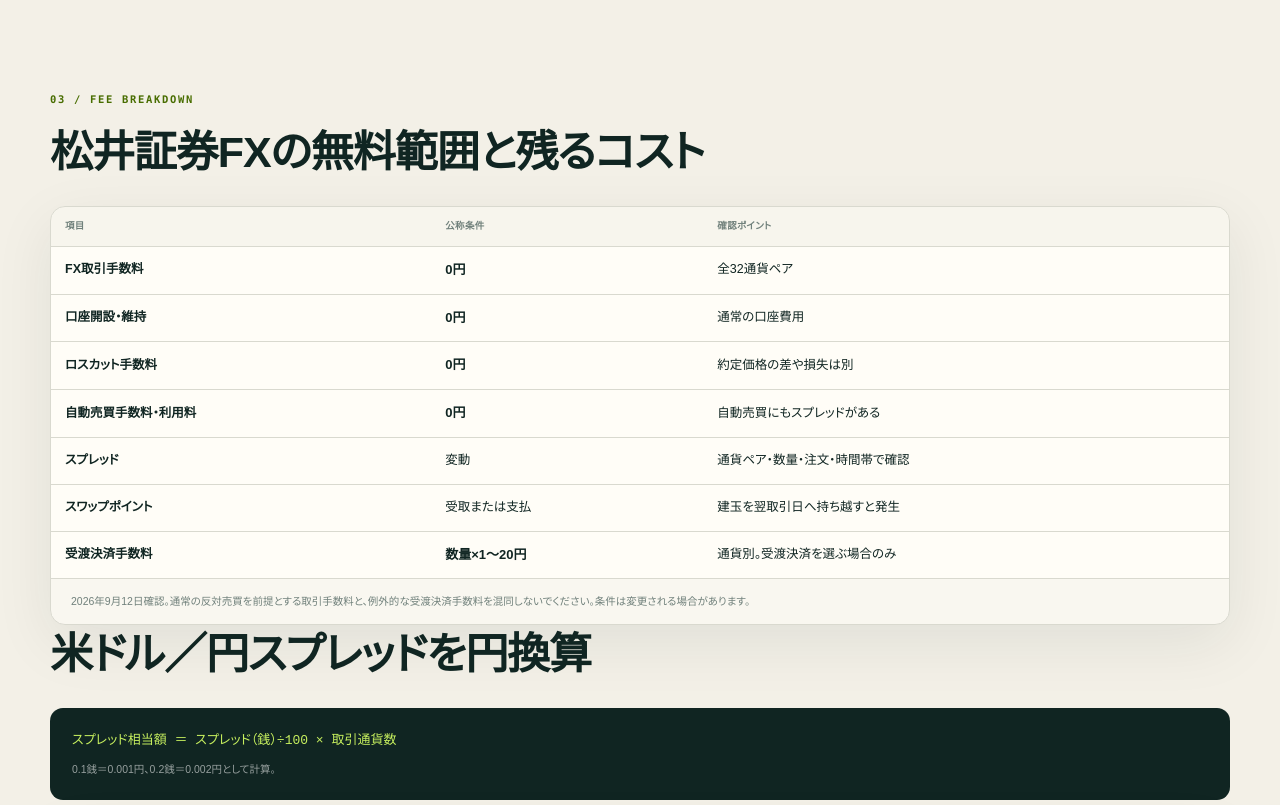
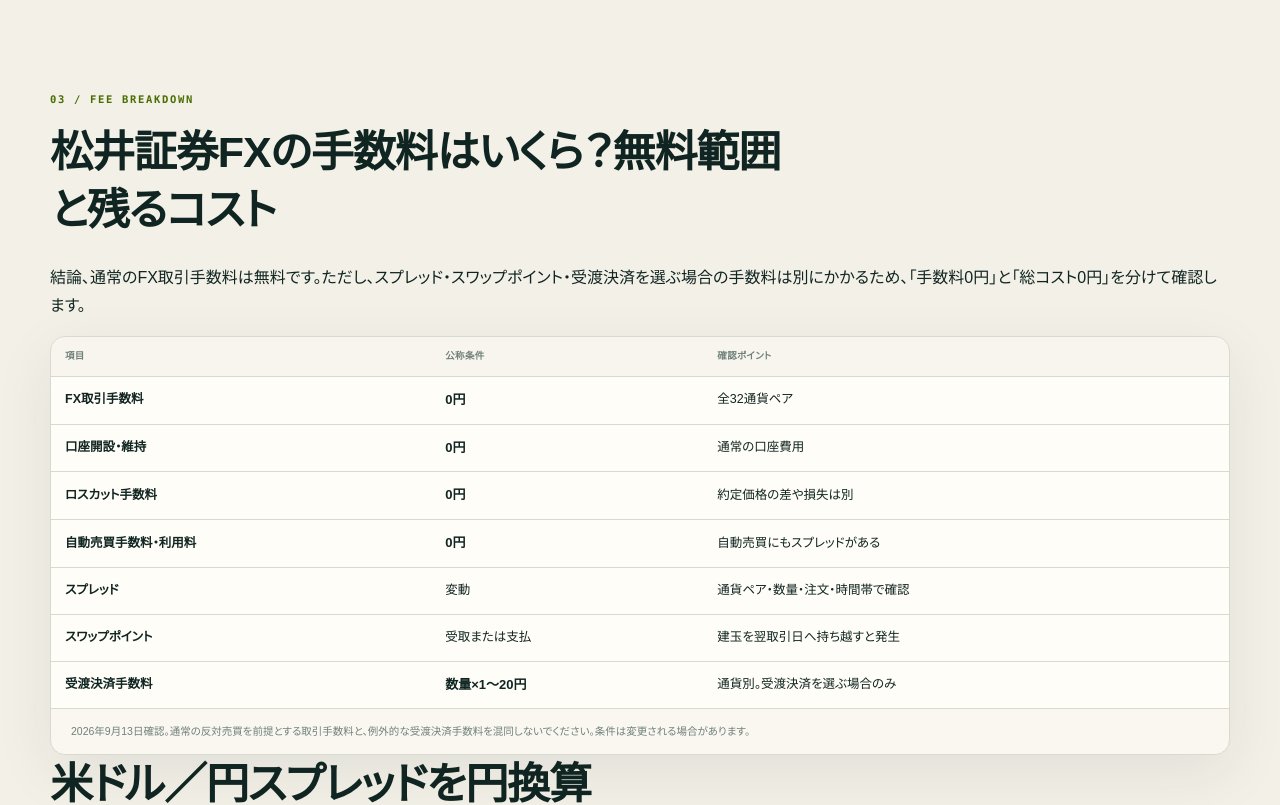
Before and after one commit to mrok18/hanbaijo, a Next.js app: page /fx/matsui in a window 1280 px wide. Shown: the part 1723-2528 px from the top of the page. Built offline with nearby package versions, Linux system fonts and the light colour scheme.

Commit message:
seo: clarify matsui fx fee intent

```diff
--- a/app/fx/matsui/page.tsx
+++ b/app/fx/matsui/page.tsx
@@ -3,7 +3,7 @@ import Link from 'next/link';
 import { AFFILIATE_OFFERS } from '@/lib/affiliates';
 import { FX_PROVIDERS } from '@/lib/fx-providers';
 
-export const metadata = { title: '松井証券FXの手数料は無料？スプレッド・スワップ・受渡決済', description: '松井証券MATSUI FXの取引・口座・ロスカット・自動売買手数料の無料範囲と、スプレッド、スワップ、受渡決済手数料を円換算します。', alternates: { canonical: '/fx/matsui' } };
+export const metadata = { title: '松井証券 FX 手数料は無料？スプレッド・スワップ・受渡決済', description: '松井証券FXの手数料が無料になる範囲と、別に残るスプレッド・スワップ・受渡決済手数料を円換算します。', alternates: { canonical: '/fx/matsui' } };
 
 const faq = [
   { q: '松井証券FXの取引手数料はいくらですか？', a: '通常のFX取引手数料は無料です。口座開設・口座維持・ロスカット・出金の各手数料も無料と案内されています。ただし、スプレッドやスワップ、受渡決済を選ぶ場合の手数料は別です。' },
@@ -13,13 +13,14 @@ const faq = [
 
 export default function Page() {
   const jsonLd = { '@context': 'https://schema.org', '@graph': [
-    { '@type': 'WebPage', name: metadata.title, description: metadata.description, dateModified: '2026-09-12', url: 'https://hanbaijo.com/fx/matsui' },
+    { '@type': 'WebPage', name: metadata.title, description: metadata.description, dateModified: '2026-09-13', url: 'https://hanbaijo.com/fx/matsui' },
     { '@type': 'FAQPage', mainEntity: faq.map((item) => ({ '@type': 'Question', name: item.q, acceptedAnswer: { '@type': 'Answer', text: item.a } })) },
   ] };
 
   const details = <section className="provider-section" aria-labelledby="matsui-fee-breakdown">
     <p className="section-index">03 / FEE BREAKDOWN</p>
-    <h2 id="matsui-fee-breakdown">松井証券FXの無料範囲と残るコスト</h2>
+    <h2 id="matsui-fee-breakdown">松井証券FXの手数料はいくら？無料範囲と残るコスト</h2>
+    <p>結論、通常のFX取引手数料は無料です。ただし、スプレッド・スワップポイント・受渡決済を選ぶ場合の手数料は別にかかるため、「手数料0円」と「総コスト0円」を分けて確認します。</p>
     <div className="data-panel"><div className="table-scroll"><table className="rates comparison-table"><thead><tr><th>項目</th><th>公称条件</th><th>確認ポイント</th></tr></thead><tbody>
       <tr><td className="ex-name">FX取引手数料</td><td><strong>0円</strong></td><td>全32通貨ペア</td></tr>
       <tr><td className="ex-name">口座開設・維持</td><td><strong>0円</strong></td><td>通常の口座費用</td></tr>
@@ -28,7 +29,7 @@ export default function Page() {
       <tr><td className="ex-name">スプレッド</td><td>変動</td><td>通貨ペア・数量・注文・時間帯で確認</td></tr>
       <tr><td className="ex-name">スワップポイント</td><td>受取または支払</td><td>建玉を翌取引日へ持ち越すと発生</td></tr>
       <tr><td className="ex-name">受渡決済手数料</td><td><strong>数量×1～20円</strong></td><td>通貨別。受渡決済を選ぶ場合のみ</td></tr>
-    </tbody></table></div><p className="panel-note">2026年9月12日確認。通常の反対売買を前提とする取引手数料と、例外的な受渡決済手数料を混同しないでください。条件は変更される場合があります。</p></div>
+    </tbody></table></div><p className="panel-note">2026年9月13日確認。通常の反対売買を前提とする取引手数料と、例外的な受渡決済手数料を混同しないでください。条件は変更される場合があります。</p></div>
 
     <h2>米ドル／円スプレッドを円換算</h2>
     <div className="formula-box"><code>スプレッド相当額 ＝ スプレッド（銭）÷100 × 取引通貨数</code><small>0.1銭＝0.001円、0.2銭＝0.002円として計算。</small></div>
@@ -58,7 +59,7 @@ export default function Page() {
     <p><Link href="/tools/matsui-fx-spread-calculator">取引数量と回数からスプレッドを計算する →</Link></p>
   </section>;
 
-  return <><script type="application/ld+json" dangerouslySetInnerHTML={{ __html: JSON.stringify(jsonLd).replace(/</g, '\\u003c') }} /><FxProviderFactSheet provider={FX_PROVIDERS.matsui} affiliateOffer={AFFILIATE_OFFERS['matsui-fx']} pageTitle={<>松井証券FXの手数料は無料？<br />スプレッド・スワップまで確認</>} reviewedAt="2026-09-12" details={details} relatedArticles={[
+  return <><script type="application/ld+json" dangerouslySetInnerHTML={{ __html: JSON.stringify(jsonLd).replace(/</g, '\\u003c') }} /><FxProviderFactSheet provider={FX_PROVIDERS.matsui} affiliateOffer={AFFILIATE_OFFERS['matsui-fx']} pageTitle={<>松井証券FXの手数料は無料？<br />スプレッド・スワップまで確認</>} reviewedAt="2026-09-13" details={details} relatedArticles={[
     { href: '/articles/matsui-fx-auto-trading-setting', title: '自動売買の設定方法', description: 'レンジ、値幅、益出し幅、数量、停止ライン、100件上限を整理します。' },
     { href: '/articles/systre-select-365-vs-matsui-auto-trading', title: 'シストレセレクト365と比較', description: 'リピート型と選択型、1通貨と1万通貨、費用・必要資金の違いを比較します。' },
     { href: '/articles/matsui-simultaneous-account-opening', title: '総合口座と同時に申込める口座', description: 'FX・NISA・信用・先物を同時申込みする場合と、後から追加する場合を整理します。' },
```
